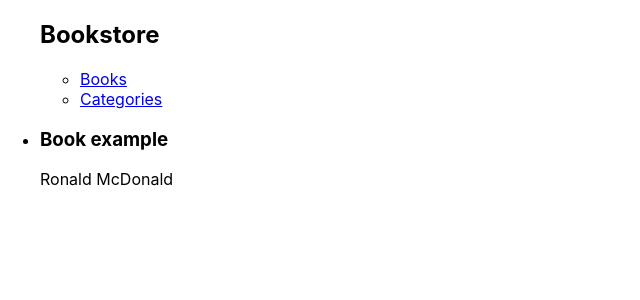
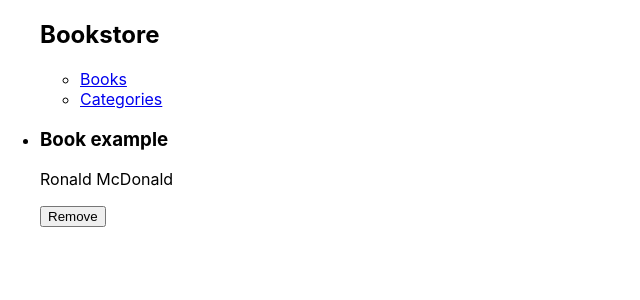
Before and after one commit to leopiresgoss/bookstore, a React (Create React App) app: page / in a window 1280 px wide. Shown: the top 300 px of the page, without its empty margins (0-640 px from the left). Built offline with nearby package versions, Linux system fonts and the light colour scheme.

Commit message:
Add remove button to Book

```diff
--- a/src/components/Book.js
+++ b/src/components/Book.js
@@ -4,8 +4,15 @@ const Book = (props) => {
   const { bookItem } = props;
   return (
     <li className="book">
-      <h3 className="title">{bookItem.title}</h3>
-      <p className="author">{bookItem.author}</p>
+      <div className="details">
+        <h3 className="title">{bookItem.title}</h3>
+        <p className="author">{bookItem.author}</p>
+      </div>
+      <div className="buttons">
+        <button type="button" className="remove-btn" data-id={bookItem.id}>
+          Remove
+        </button>
+      </div>
     </li>
   );
 };
```
